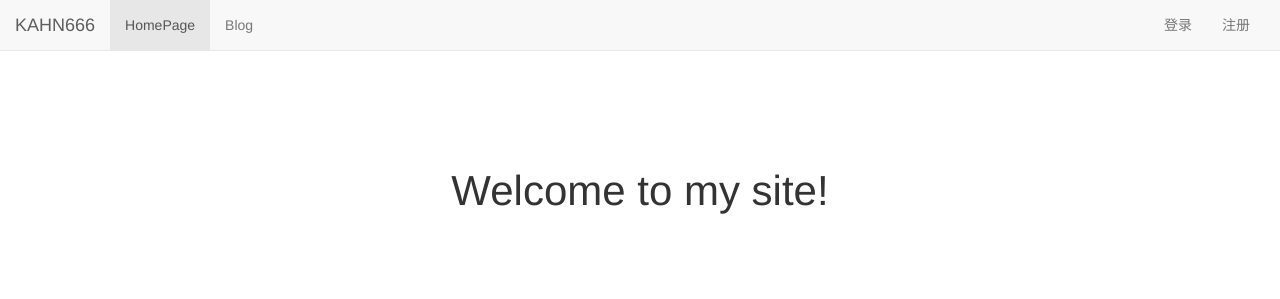
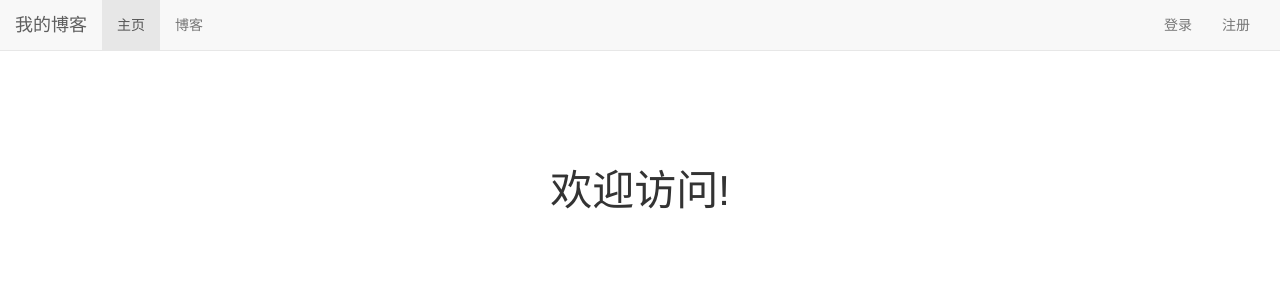
Before and after one commit to deflk/django-web, a Django app: page / in a window 1280 px wide. Shown: the top 299 px of the page. Run offline with Django 3.2, Linux system fonts and the light colour scheme; data comes from the database, SQL or seed files in the repository; both versions use the stored data as it was after the commit; some libraries are stand-ins or nearby versions.

Commit message:
细节修改

```diff
--- a/templates/base.html
+++ b/templates/base.html
@@ -18,7 +18,7 @@
     <div class="navbar navbar-default navbar-fixed-top" role="navigation">
         <div class="container-fluid">
             <div class="navbar-header">
-                <a class="navbar-brand" href="{% url 'home' %}">KAHN666</a>
+                <a class="navbar-brand" href="{% url 'home' %}">我的博客</a>
                 <button class="navbar-toggle collapsed" data-toggle="collapse" data-target="#navbar-collapse">
                     <span class="icon-bar"></span>
                     <span class="icon-bar"></span>
@@ -28,10 +28,10 @@
             <div id="navbar-collapse" class="collapse navbar-collapse">
                 <ul class="nav navbar-nav">
                     <li class="{% block nav_home_active %}{% endblock %}">
-                        <a href="{% url 'home' %}">HomePage</a>
+                        <a href="{% url 'home' %}">主页</a>
                     </li>
                     <li class="{% block nav_blog_active %}{% endblock %}">
-                        <a href="{% url 'blog_list' %}">Blog</a>
+                        <a href="{% url 'blog_list' %}">博客</a>
                     </li>
                 </ul>
 
--- a/templates/home.html
+++ b/templates/home.html
@@ -2,7 +2,7 @@
 {% load staticfiles %}
 
 {% block title %}
-    Mysite|HomePage
+    我的网站|主页
 {% endblock %}
 
 {% block header_extends %}
@@ -13,7 +13,7 @@
 {% block nav_home_active %}active{% endblock %}
 
 {% block content %}
-    <h1 class="home-content">Welcome to my site!</h1>
+    <h1 class="home-content">欢迎访问!</h1>
     <!-- 图表容器 DOM -->
     <div id="container"></div>
     <div class="hot-data">
```
Also changed, not shown: db.sqlite3.
